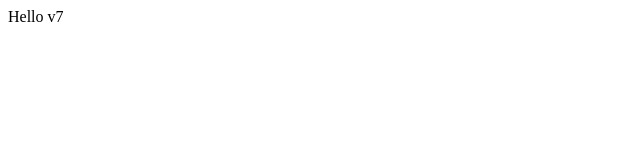
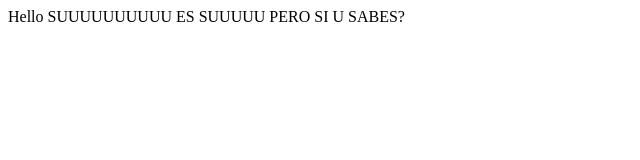
Before and after one commit to eellouah/Cloud, a plain HTML site: page index.html in a window 1280 px wide. Shown: the whole page, without its empty margins (0-640 px from the left). Drawn offline with Linux system fonts and the light colour scheme.

Commit message:
Update index.html

```diff
--- a/index.html
+++ b/index.html
@@ -1,5 +1,6 @@
 <html>
 <body>
-Hello v7
+Hello SUUUUUUUUUU
+ES SUUUUU PERO SI U SABES?
 </body>
 </html>
```
